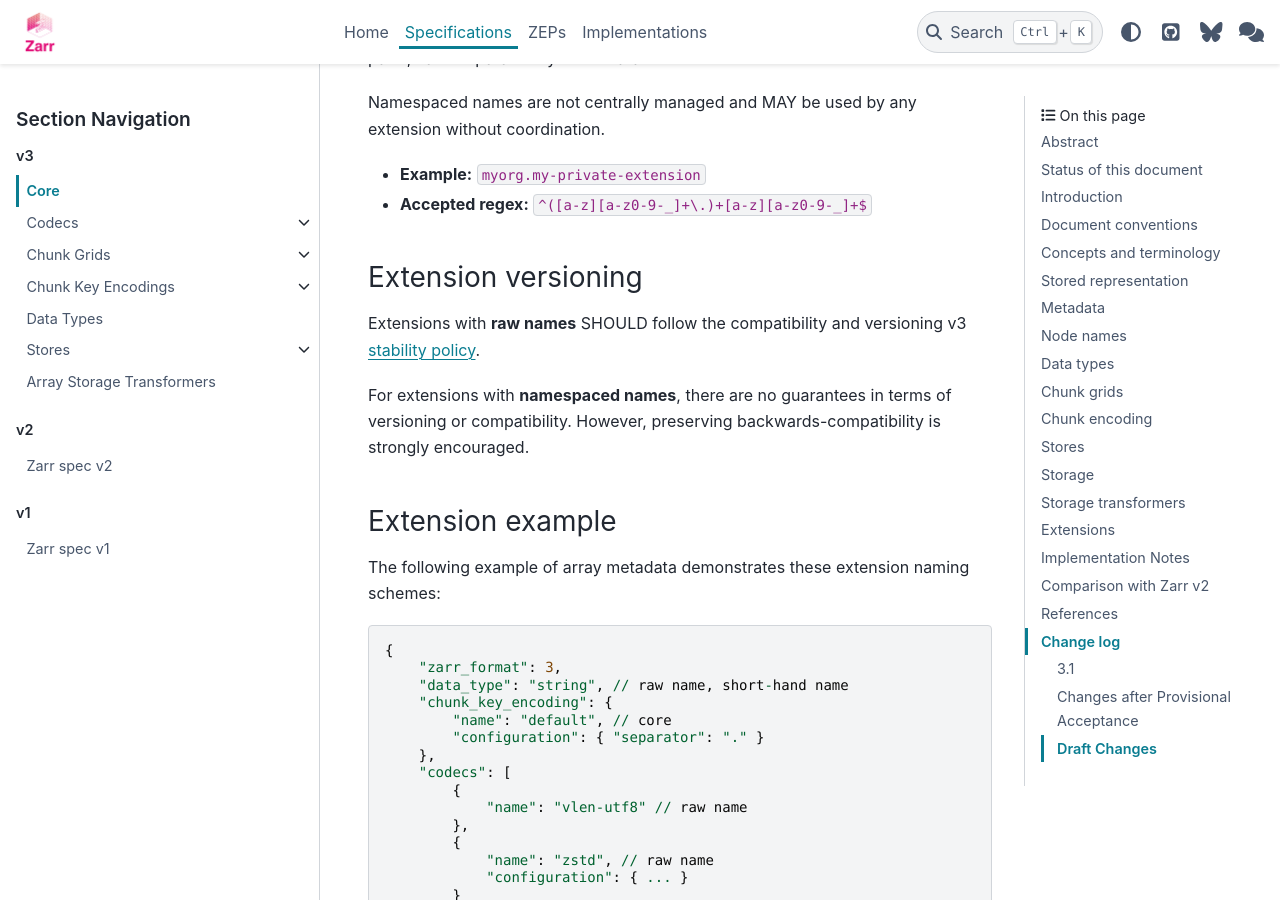
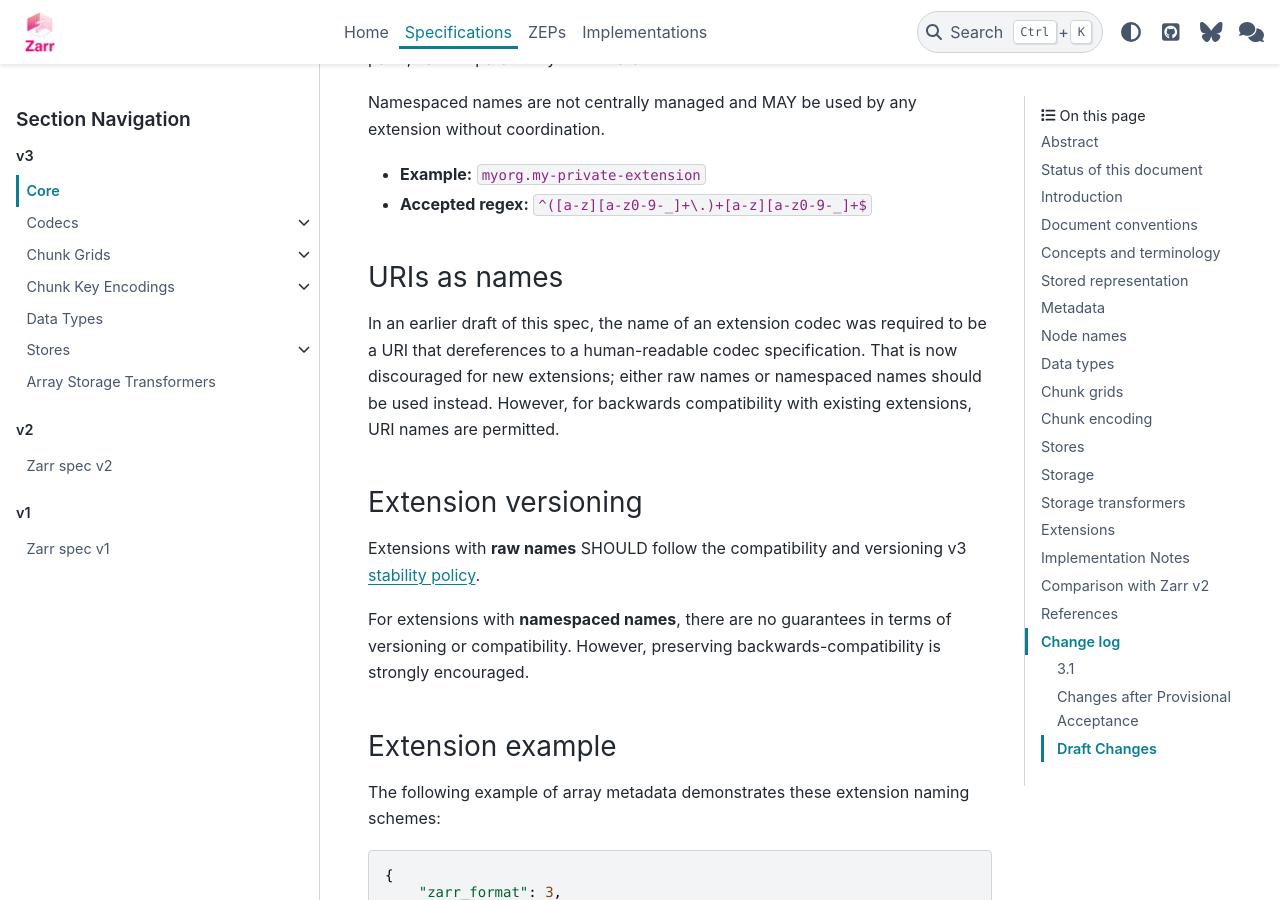
Before and after one commit to zarr-developers/zarr-specs, a Sphinx documentation site: the page built from docs/v3/core/index.rst, in a window 1280 px wide and 900 px high, scrolled down 35947 px. Built offline with Sphinx 7.4.7 and the PyData theme 0.15.4, drawn with Linux system fonts in a browser that asks for light colours.

Commit message:
add URI as names section

```diff
--- a/docs/v3/core/index.rst
+++ b/docs/v3/core/index.rst
@@ -1592,6 +1592,14 @@ Namespaced names are not centrally managed and MAY be used by any extension with
 - **Example:** ``myorg.my-private-extension``
 - **Accepted regex:** ``^([a-z][a-z0-9-_]+\.)+[a-z][a-z0-9-_]+$``
 
+URIs as names
+-------------
+
+In an earlier draft of this spec, the name of an extension codec was required to be a URI that
+dereferences to a human-readable codec specification.
+That is now discouraged for new extensions; either raw names or namespaced names should be used instead.
+However, for backwards compatibility with existing extensions, URI names are permitted.
+
 Extension versioning
 --------------------
 
```
